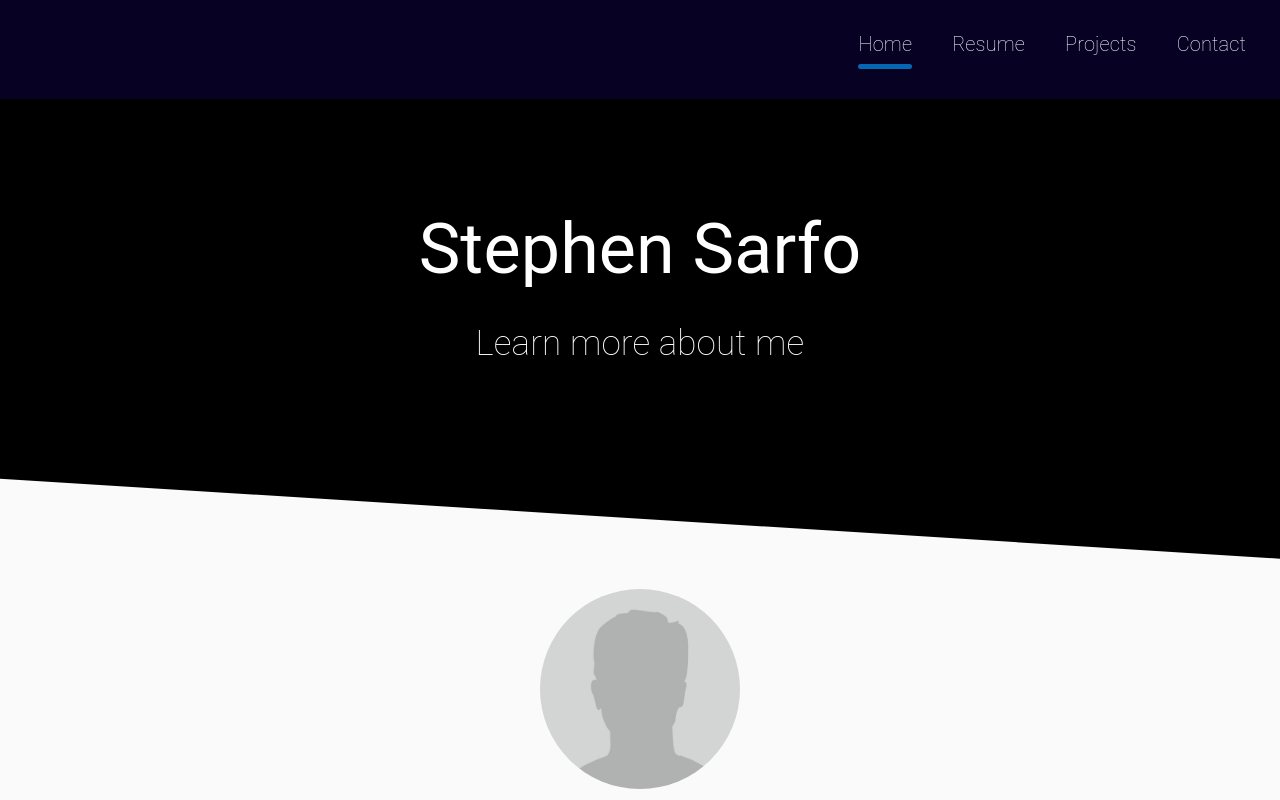
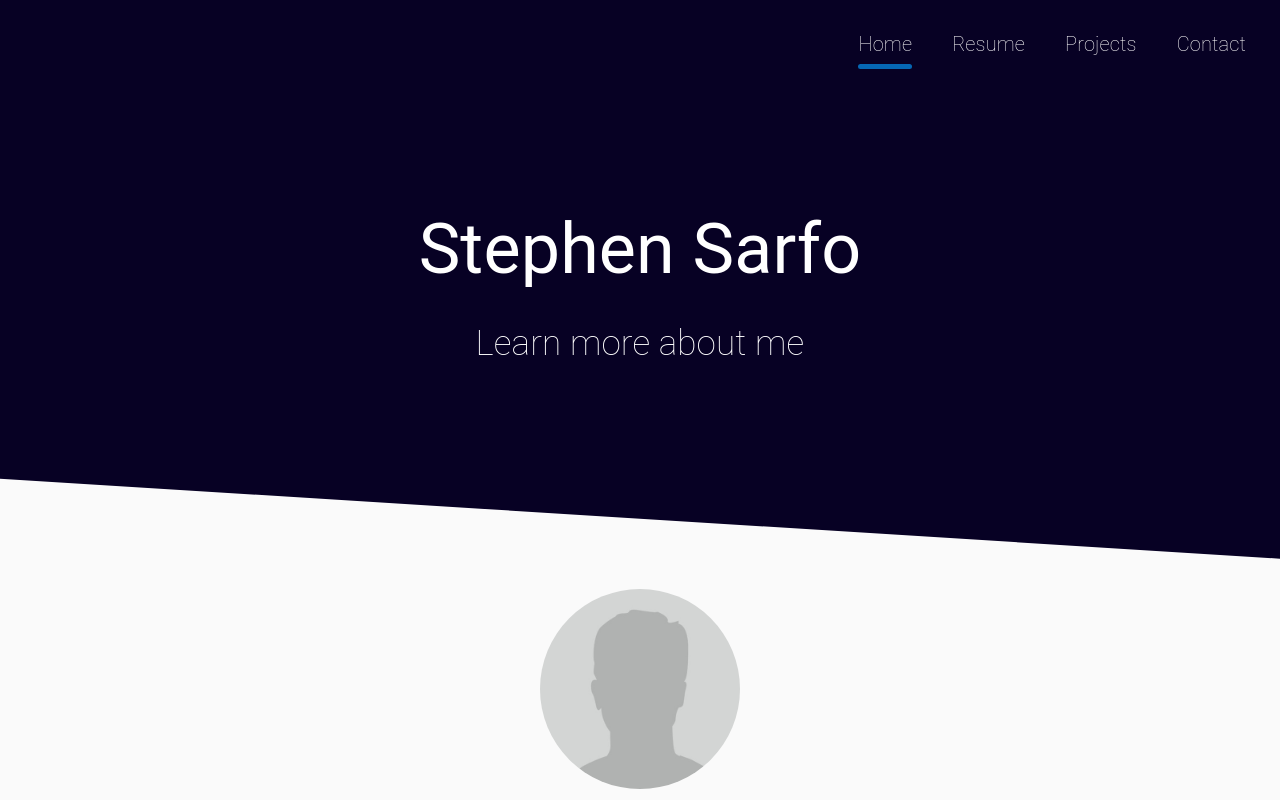
Before and after one commit to jasmincher/portfolio-template, a React (Create React App) app: page / in a window 1280 px wide. Shown: the top 800 px of the page. Built offline with nearby package versions, Linux system fonts and the light colour scheme.

Commit message:
style: Changed color of header background to match navbar

```diff
--- a/src/css/Header.css
+++ b/src/css/Header.css
@@ -1,6 +1,7 @@
 .header-container {
   display: grid;
-  background: black;
+  /* background: black; */
+  background: #070124;
   color: white;
   clip-path: polygon(0 0, 100% 0, 100% 100%, 0 calc(100% - 35px));
   padding: 60px 0 80px 0;
```
